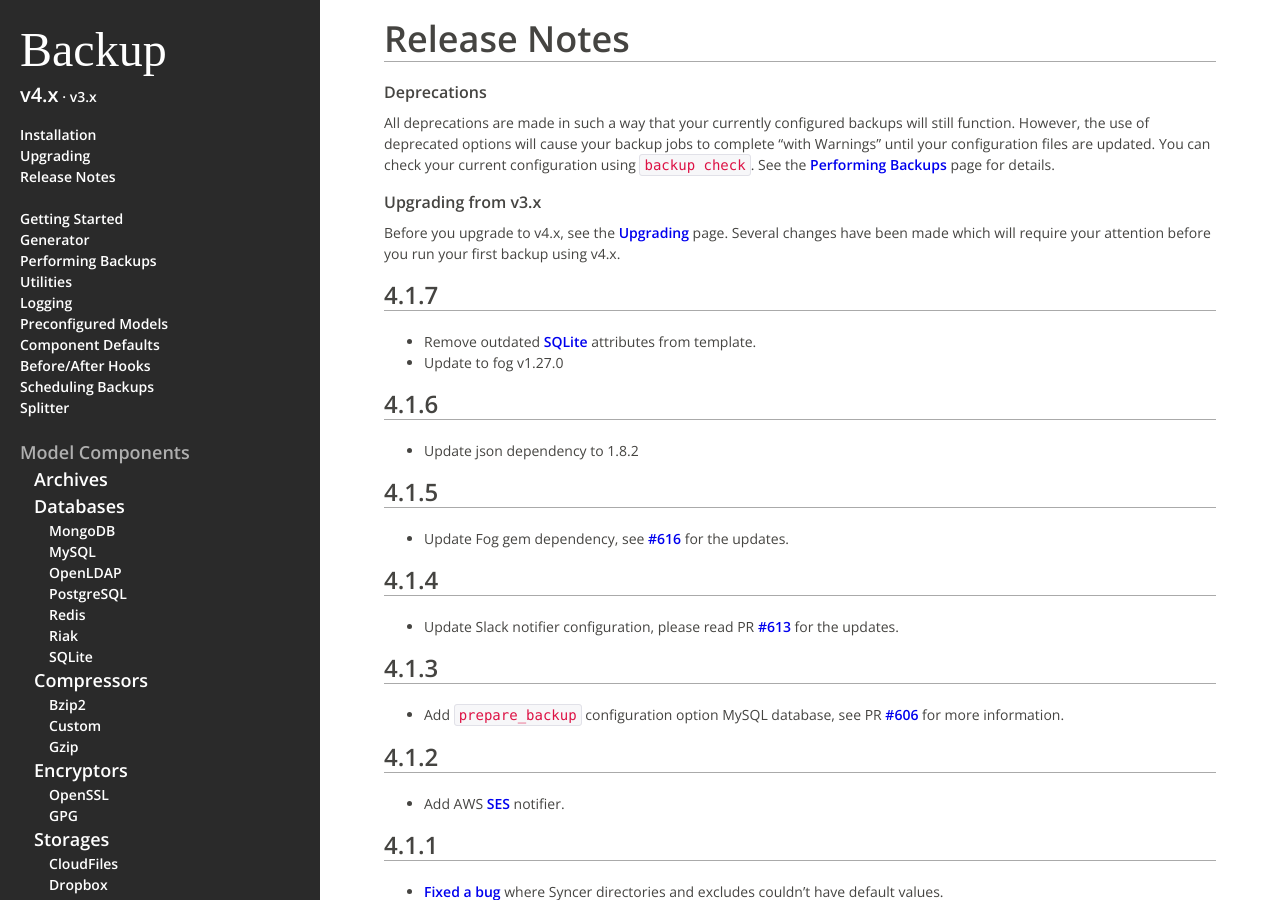
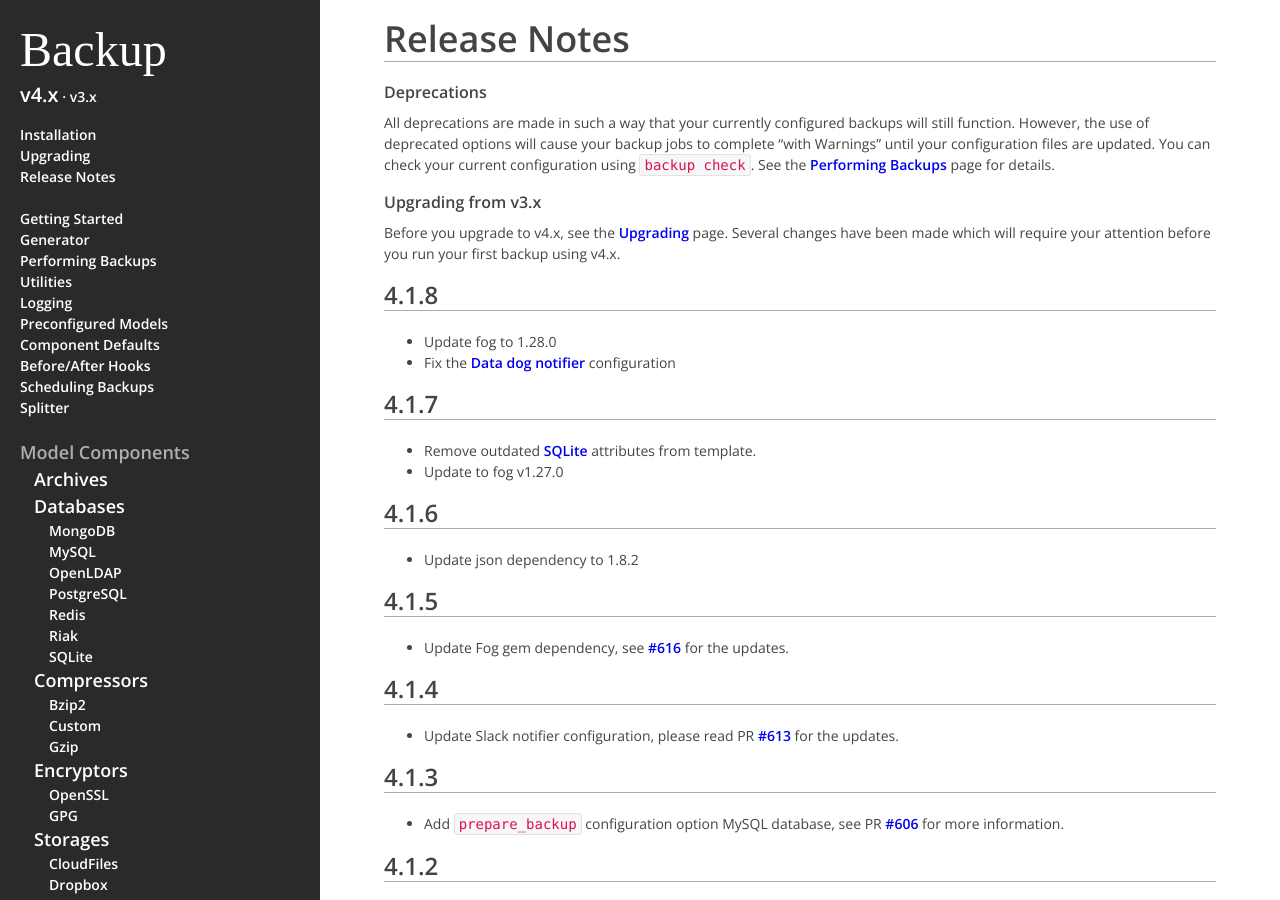
Before and after one commit to backup/backup, a Jekyll site: the page built from v4/release-notes/index.md, in a window 1280 px wide and 900 px high. Built offline with Jekyll 4.4.1, drawn with Linux system fonts in a browser that asks for light colours; some web fonts are replaced; Markdown is read by kramdown in place of the engine named in the settings.

Commit message:
Add 4.1.8 release notes

```diff
--- a/v4/release-notes/index.md
+++ b/v4/release-notes/index.md
@@ -17,6 +17,12 @@ See the [Performing Backups][performing-backups] page for details.
 
 Before you upgrade to v4.x, see the [Upgrading][upgrading] page.
 Several changes have been made which will require your attention before you run your first backup using v4.x.
+
+4.1.8
+-----
+
+- Update fog to 1.28.0
+- Fix the [Data dog notifier](https://github.com/meskyanichi/backup/pull/642) configuration
 
 4.1.7
 -----
```
